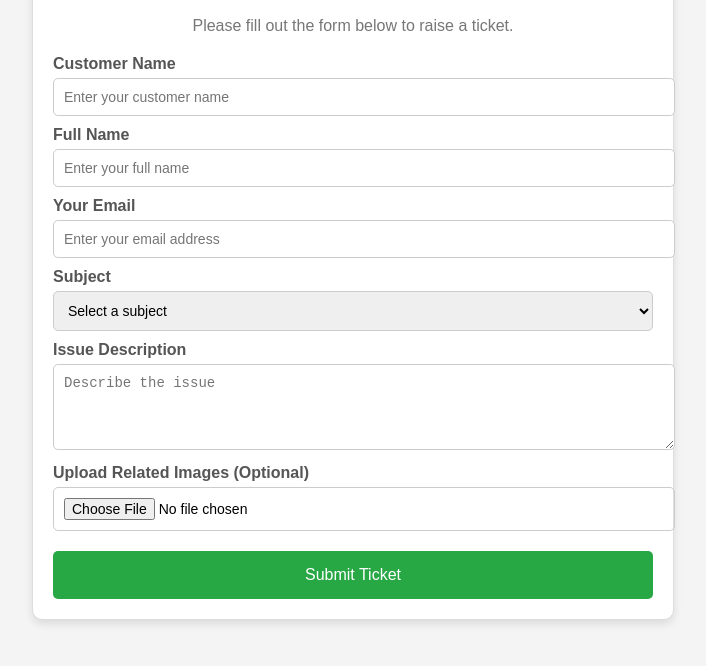
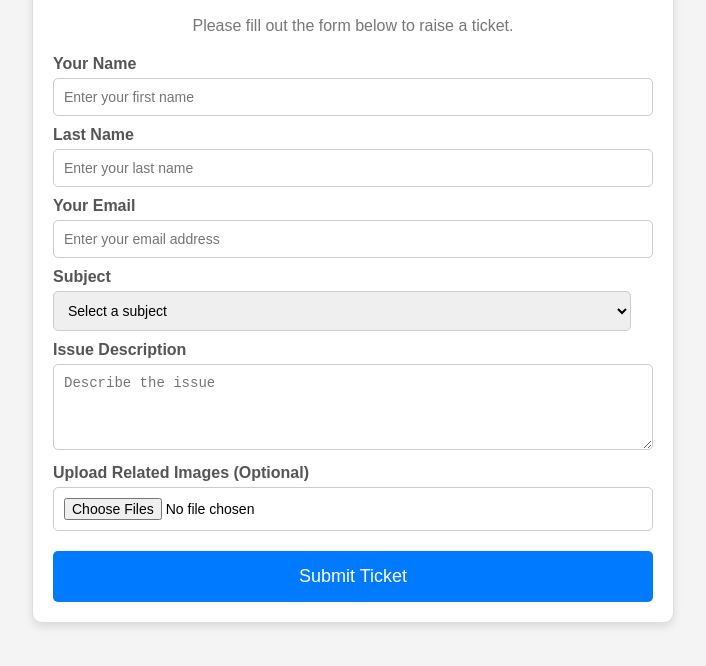
Before and after one commit to shubhankar1609/zoho-ticket, a plain HTML site: page index.html in a window 1280 px wide. Shown: the part 276-942 px from the top of the page, without its empty margins (287-993 px from the left). Drawn offline with Linux system fonts and the light colour scheme.

Commit message:
Update index.html

```diff
--- a/index.html
+++ b/index.html
@@ -5,14 +5,13 @@
     <meta name="viewport" content="width=device-width, initial-scale=1.0">
     <title>ShopWorx Ticket Form</title>
     <style>
-        /* Add your custom styles here */
+        /* Your custom styles here */
         body {
             font-family: Arial, sans-serif;
             background-color: #f4f4f4;
             margin: 0;
             padding: 0;
         }
-
         .form-container {
             max-width: 600px;
             margin: 50px auto;
@@ -21,86 +20,85 @@
             border: 1px solid #ddd;
             border-radius: 10px;
             box-shadow: 0 4px 8px rgba(0, 0, 0, 0.1);
+            transition: all 0.3s ease;
         }
-
         .form-container h2 {
             text-align: center;
             color: #333;
         }
-
         .form-container label {
             display: block;
             margin-top: 10px;
             font-weight: bold;
             color: #555;
         }
-
         .form-container input, .form-container textarea, .form-container select {
-            width: 100%;
+            width: calc(100% - 22px);
             padding: 10px;
             margin-top: 5px;
             border-radius: 5px;
             border: 1px solid #ccc;
             font-size: 14px;
         }
-
         .form-container button {
             width: 100%;
             padding: 15px;
-            background-color: #28a745;
+            background-color: #007bff;
             color: white;
             border: none;
             border-radius: 5px;
             cursor: pointer;
-            font-size: 16px;
+            font-size: 18px;
             margin-top: 20px;
         }
-
         .form-container button:hover {
-            background-color: #218838;
+            background-color: #0056b3;
         }
-
         .logo {
             text-align: center;
             margin-bottom: 20px;
         }
-
         .logo img {
             width: 150px;
+            max-width: 100%;
+            height: auto;
         }
-
         .form-description {
             text-align: center;
             margin-bottom: 20px;
             color: #777;
         }
     </style>
+    <script src="https://d17nz991552y2g.cloudfront.net/app/js/jqueryandencoder.36e24db6ecfe6de0dce2.js"></script>
 </head>
 <body>
 
     <div class="form-container">
-        <!-- Add the ShopWorx logo using the GitHub image URL -->
         <div class="logo">
             <img src="https://github.com/shubhankar1609/zoho-ticket/blob/main/images.png?raw=true" alt="ShopWorx Logo">
         </div>
-
         <h2>Raise a Ticket</h2>
-
         <p class="form-description">Please fill out the form below to raise a ticket.</p>
 
-        <!-- Your form code goes here -->
-        <form action="your_form_submission_endpoint" method="POST">
-            <label for="customer-name">Customer Name</label>
-            <input type="text" id="customer-name" name="customer-name" required placeholder="Enter your customer name">
+        <!-- Start of Zoho's Web Form -->
+        <form name="zsWebToCase_641008000019152001" id="zsWebToCase_641008000019152001" action="https://desk.zoho.com/support/WebToCase" method="POST" enctype="multipart/form-data" onSubmit="return zsValidateMandatoryFields()">
+            <input type="hidden" name="xnQsjsdp" value="edbsn5c006843b5d7020b8e1a03d03bb2ab2a"/>
+            <input type="hidden" name="xmIwtLD" value="edbsn75ccf7b957f6d134699eab07dfe5459d61df131bd8cd5936f330b091c0e038f1"/>
+            <input type="hidden" name="actionType" value="Q2FzZXM="/>
+            <input type="hidden" name="returnURL" value="https://shopworx.io/"/>
 
-            <label for="full-name">Full Name</label>
-            <input type="text" id="full-name" name="full-name" required placeholder="Enter your full name">
+            <!-- Custom Form Fields -->
+            <label for="first-name">Your Name</label>
+            <input type="text" name="First Name" id="first-name" required placeholder="Enter your first name">
+
+            <label for="last-name">Last Name</label>
+            <input type="text" name="Contact Name" id="last-name" required placeholder="Enter your last name">
 
             <label for="user-email">Your Email</label>
-            <input type="email" id="user-email" name="user-email" required placeholder="Enter your email address">
+            <input type="email" name="Email" id="user-email" required placeholder="Enter your email address">
 
-            <label for="affected-area">Subject</label>
-            <select id="affected-area" name="affected-area" required>
+            <label for="subject">Subject</label>
+            <select name="Subject" id="subject" required>
                 <option value="">Select a subject</option>
                 <option value="New Request">New Request</option>
                 <option value="Server">Server</option>
@@ -110,11 +108,12 @@
                 <option value="Other">Other</option>
             </select>
 
-            <label for="issue-description">Issue Description</label>
-            <textarea id="issue-description" name="issue-description" rows="4" required placeholder="Describe the issue"></textarea>
+            <label for="description">Issue Description</label>
+            <textarea name="Description" id="description" rows="4" required placeholder="Describe the issue"></textarea>
 
+            <!-- File Attachment -->
             <label for="related-images">Upload Related Images (Optional)</label>
-            <input type="file" id="related-images" name="related-images" accept="image/*">
+            <input type="file" name="attachment_1" id="related-images" accept="image/*" multiple>
 
             <button type="submit">Submit Ticket</button>
         </form>
```
